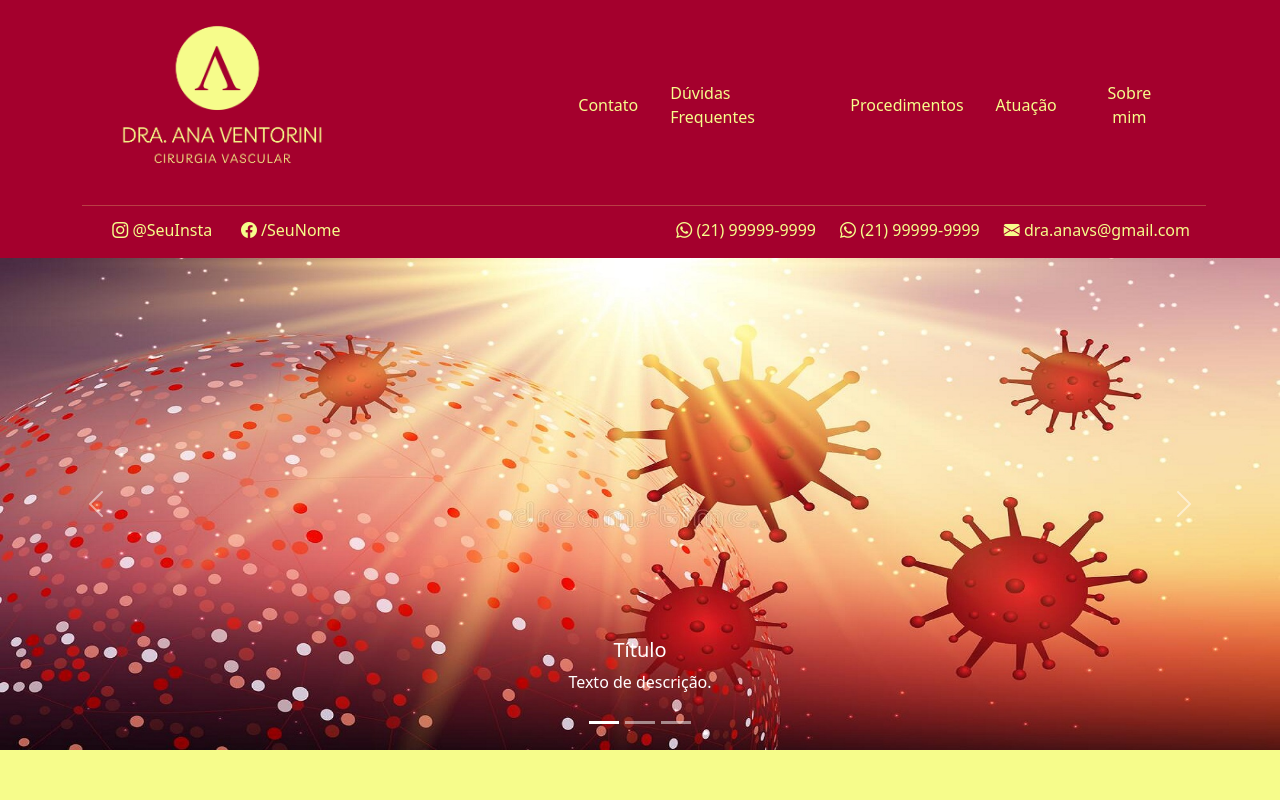
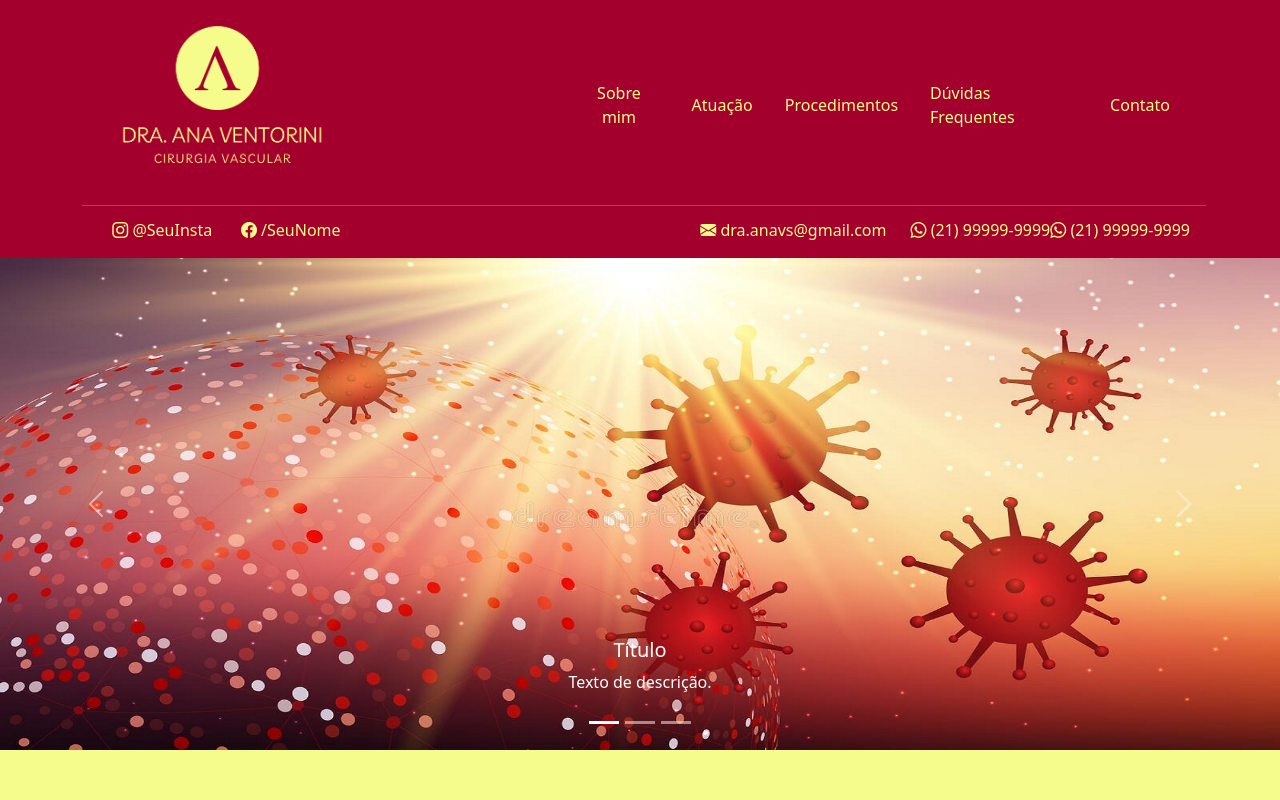
Before and after one commit to ThiSous/Ana-Site, a plain HTML site: page index.html in a window 1280 px wide. Shown: the top 800 px of the page. Drawn offline with nearby package versions, Linux system fonts and the light colour scheme.

Commit message:
Melhorias no Nav

```diff
--- a/index.html
+++ b/index.html
@@ -21,7 +21,7 @@
                     <a class="col-3" href="./pages/index/index - white.html"><img class="img-fluid" src="./img/yellow.png"
                             alt="Dra. Ana - Logo"></a>
                     <div class="col-2"></div>
-                    <div class="d-flex m-1 col flex-row-reverse">
+                    <div class="d-flex m-1 col justify-content-end">
                         <a class="m-3 text-center align-self-center text-yellow text-decoration-none"
                             href="https://example.com">Sobre mim</a>
                         <a class="m-3 align-self-center text-yellow text-decoration-none"
@@ -42,7 +42,7 @@
                                 href="https://example.com"><i class="bi-facebook"></i> /SeuNome</a>
                         </div>
                         <div class="col "></div>
-                        <div class="d-flex flex-row-reverse m-1 col-6">
+                        <div class="d-flex justify-content-end m-1 col-6">
                             <p class="ms-4 mb-0 align-self-center text-yellow text-decoration-none"><i
                                     class="bi-envelope-fill"></i> dra.anavs@gmail.com</p>
                             <p class="ms-4 mb-0 text-yellow"><i class="bi-whatsapp"></i> (21) 99999-9999</p>
```
Also changed, not shown: pages/index/index - white.html (+2 -2 lines).
